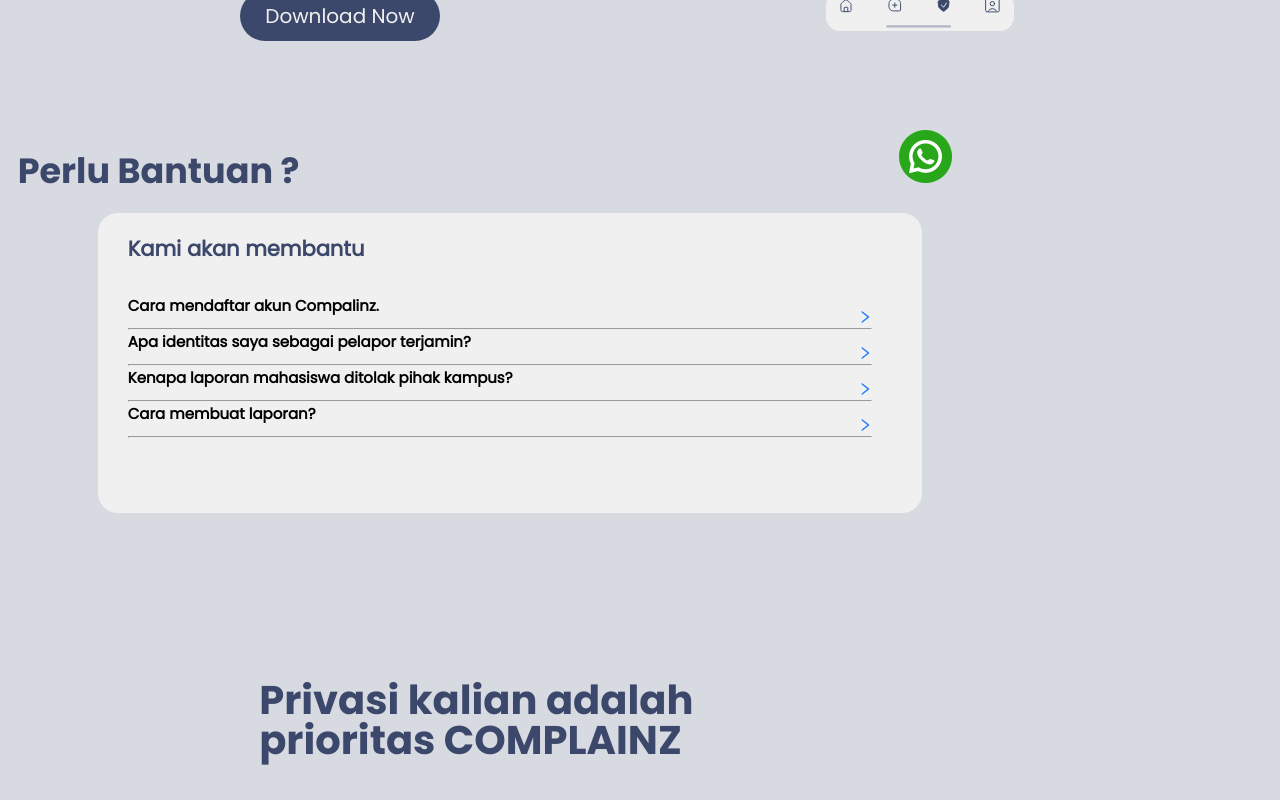
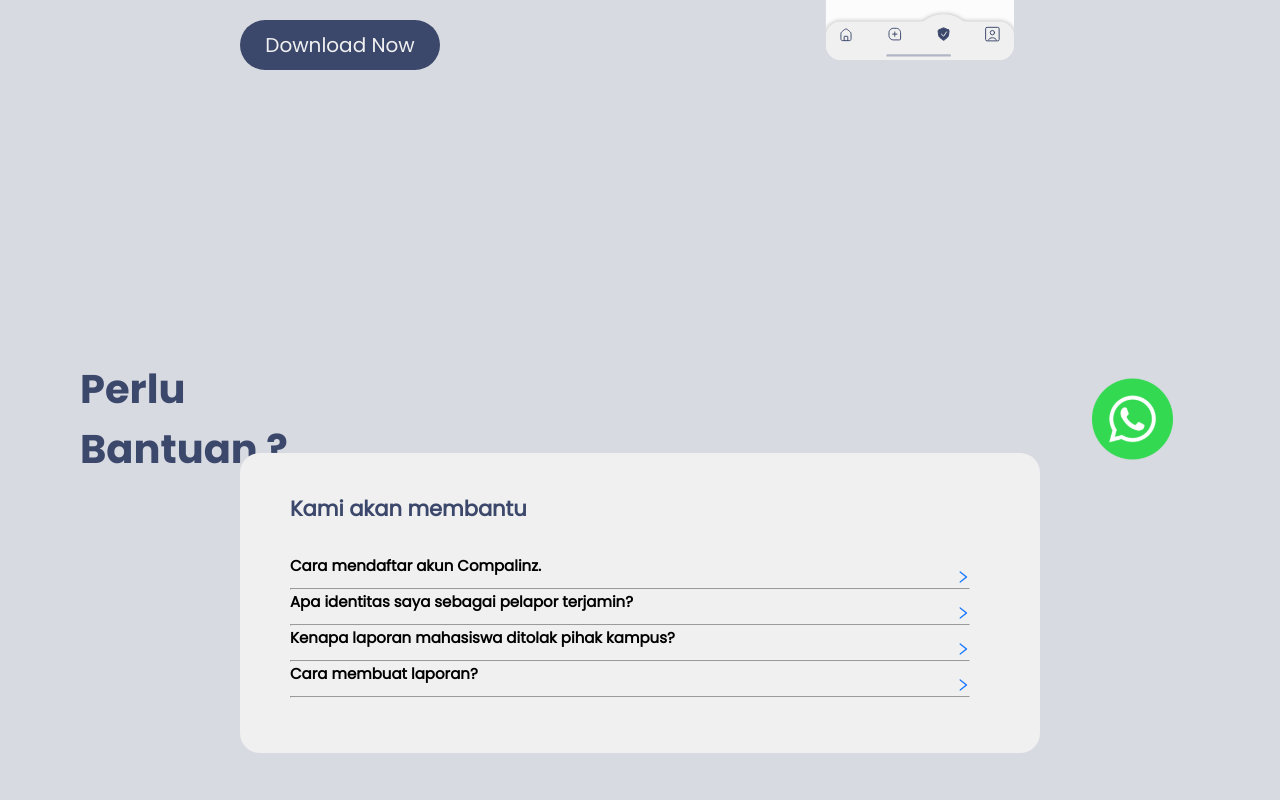
Before and after one commit to Capstone-Alta-19/React-Ecomplaint, a React (Vite) app: page / in a window 1280 px wide. Shown: the part 640-1440 px from the top of the page. Built offline with nearby package versions, Linux system fonts and the light colour scheme.

Commit message:
final dashboard

```diff
--- a/src/assets/index.jsx
+++ b/src/assets/index.jsx
@@ -6,7 +6,7 @@
 import EComplain from "./images/Ecomplainz.svg";
 import IconEcomplain from "./images/IconEcomplain.svg";
 import WhatAppIcon from "./images/CallWA.png";
-import WAIcon from "./images/wa.png";
+import WAIcon from "./images/WAIcon.svg";
 import GmailIcon from "./images/gmail.png";
 import EcomplainzWhite from "./images/EcomplainzWhite.svg";
 import Complain from "./images/komplain.png";
--- a/src/components/layouts/footerComponent/FooterComponent.jsx
+++ b/src/components/layouts/footerComponent/FooterComponent.jsx
@@ -34,10 +34,10 @@
             <img src={GmailIcon} width={45} height={45} />
             <p>complainzyuk@mail.co.id</p>
           </div>
-          <Gap height={25} />
+          <Gap height={10} />
 
           <div className="wa-footer">
-            <img src={WAIcon} width={45} height={45}></img>
+            <img src={WAIcon} width={80} />
             <p>+6282257665673</p>
           </div>
         </Col>
--- a/src/components/layouts/footerComponent/footerCoponent.css
+++ b/src/components/layouts/footerComponent/footerCoponent.css
@@ -10,8 +10,7 @@
 }
 
 .col1-footer {
-  width: 500px;
-  text-align: left;
+  width: 550px;
 }
 
 .footer-desc {
@@ -22,6 +21,7 @@
 .contact-Title {
   font-size: 20px;
   font-weight: bold;
+  margin-left: 15px;
 }
 
 .gmail-footer {
@@ -30,12 +30,12 @@
   gap: 20px;
   font-size: 15px;
   font-weight: bold;
+  margin-left: 15px;
 }
 
 .wa-footer {
   display: flex;
   align-items: center;
-  gap: 20px;
-  font-size: 17px;
+  font-size: 15px;
   font-weight: bold;
 }
--- a/src/components/layouts/headerComponent/HeaderComponent.jsx
+++ b/src/components/layouts/headerComponent/HeaderComponent.jsx
@@ -15,7 +15,7 @@
               <img src={EComplain} alt="E-Complain" className="LogoImage" />
             </Link>
           </Col>
-          <Col span={12}>
+          <Col>
             <div className="headerMenu">
               <a href="/">
                 <p>Home</p>
--- a/src/pages/homePage/abi/homePage4.css
+++ b/src/pages/homePage/abi/homePage4.css
@@ -4,7 +4,7 @@
 }
 
 .head-privasi {
-  margin-left: 14vw;
+  margin-left: 260px;
   font-family: PoppinsBold;
   font-size: 40px;
   width: 450px;
--- a/src/pages/homePage/syafi/HomePage2.jsx
+++ b/src/pages/homePage/syafi/HomePage2.jsx
@@ -9,16 +9,14 @@
 const HomePage2 = () => {
   return (
     <div className="homepage-bantuan-master">
+      <Gap height={200} />
       <h1 className="about-bantuan">
         Perlu Bantuan ?
-        <a
-          href="https://wa.me/6282257665673"
-          target="_blank"
-          className="WAIICON-about"
-        >
-          <img src={WAIcon} />
+        <a href="https://wa.me/6282257665673" target="_blank">
+          <img src={WAIcon} height={120} />
         </a>
       </h1>
+      <Gap height={30} />
       <div className="content-quest">
         <div className="class-quest-bantu">
           <h2>Kami akan membantu</h2>
--- a/src/pages/homePage/syafi/homePage2.css
+++ b/src/pages/homePage/syafi/homePage2.css
@@ -1,32 +1,27 @@
 .homepage-bantuan-master {
-  zoom: 100%;
-  height: 300px;
-  margin-left: 0px;
+  display: grid;
+  justify-items: center;
 }
 .about-bantuan {
   color: #3c486b;
-  font-size: 35px;
-  font-weight: bold;
+  font-size: 40px;
   font-family: PoppinsBold;
-  margin: 0rem 0rem 0rem -10rem;
-}
-.WAIICON-about {
-  padding: 0px 150px 10px 600px;
+  display: flex;
+  justify-content: space-between;
+  gap: 900px;
+  height: 8vh;
 }
 
-.WAIcon-about > img {
-  border-radius: 20px;
-  width: auto;
-  height: auto;
+.about-bantuan > a > img {
+  margin-left: -10vw;
 }
 
 .class-quest-bantu {
   background-color: #f0f0f0;
   border-radius: 20px;
-  width: 824px;
+  width: 800px;
   height: 300px;
-  justify-content: left;
-  margin: 1rem 1rem 1rem -5rem;
+  padding: 20px;
 }
 
 .class-quest-bantu > h2 {
--- a/src/pages/homePageBantuan/HomePageBantuan.jsx
+++ b/src/pages/homePageBantuan/HomePageBantuan.jsx
@@ -8,11 +8,12 @@
 const HomePageBantuan = () => {
   return (
     <div className="homepage-bantuan-pages2">
+      <Gap height={70} />
       <h1 className="about-page-bantuan">Bantuan</h1>
       <h1 className="about-page-bantuan">Cara Mendaftar akun Complainz</h1>
       <Gap height={70} />
       <h2 className="tentang-teks">Ikuti langkah- langkah berikut ini :</h2>
-      <Gap height={30} />
+      <Gap height={10} />
       <h2 className="tentang-teks">
         Buka aplikasi Playstore atau App Store <br /> Cari aplikasi “Complainz”,
         lalu unduh Setelah berhasil diunduh, <br /> buat akun dengan mengisi
@@ -32,10 +33,10 @@
           Silahkan hubungi kami via WhatsApp
         </div>
       </a>
-      <Gap height={50} />
+      <Gap height={100} />
       <h1 className="about-page-bantuan">Artikel Terkait</h1>
       <div className="quest-page-bantuan">
-        <Gap height={30} />
+        <Gap height={70} />
 
         {Bantuan.map((teks, index) => (
           <div className="bantuan-page" key={index}>
--- a/src/pages/homePageBantuan/homePageBantuan.css
+++ b/src/pages/homePageBantuan/homePageBantuan.css
@@ -1,6 +1,5 @@
 .homepage-bantuan-pages2 {
-  margin-top: 100px;
-  margin-bottom: 100px;
+  margin: 10vh;
 }
 .about-page-bantuan {
   color: #3c486b;
@@ -17,7 +16,7 @@
 .quest-page-bantuan {
   padding-left: 90px;
   border-radius: 20px;
-  width: 824px;
+  width: 60vw;
 }
 
 .quest-page-bantuan > div {
@@ -43,8 +42,8 @@
 }
 
 .WhatsApp-bantuan {
-  margin-left: 900px;
-  margin-top: 170px;
+  margin-left: 65vw;
+  margin-top: 25vh;
   position: absolute;
 }
 
```
Also changed, not shown: src/assets/images/WAIcon.svg (added), src/assets/images/wa.png (deleted).
